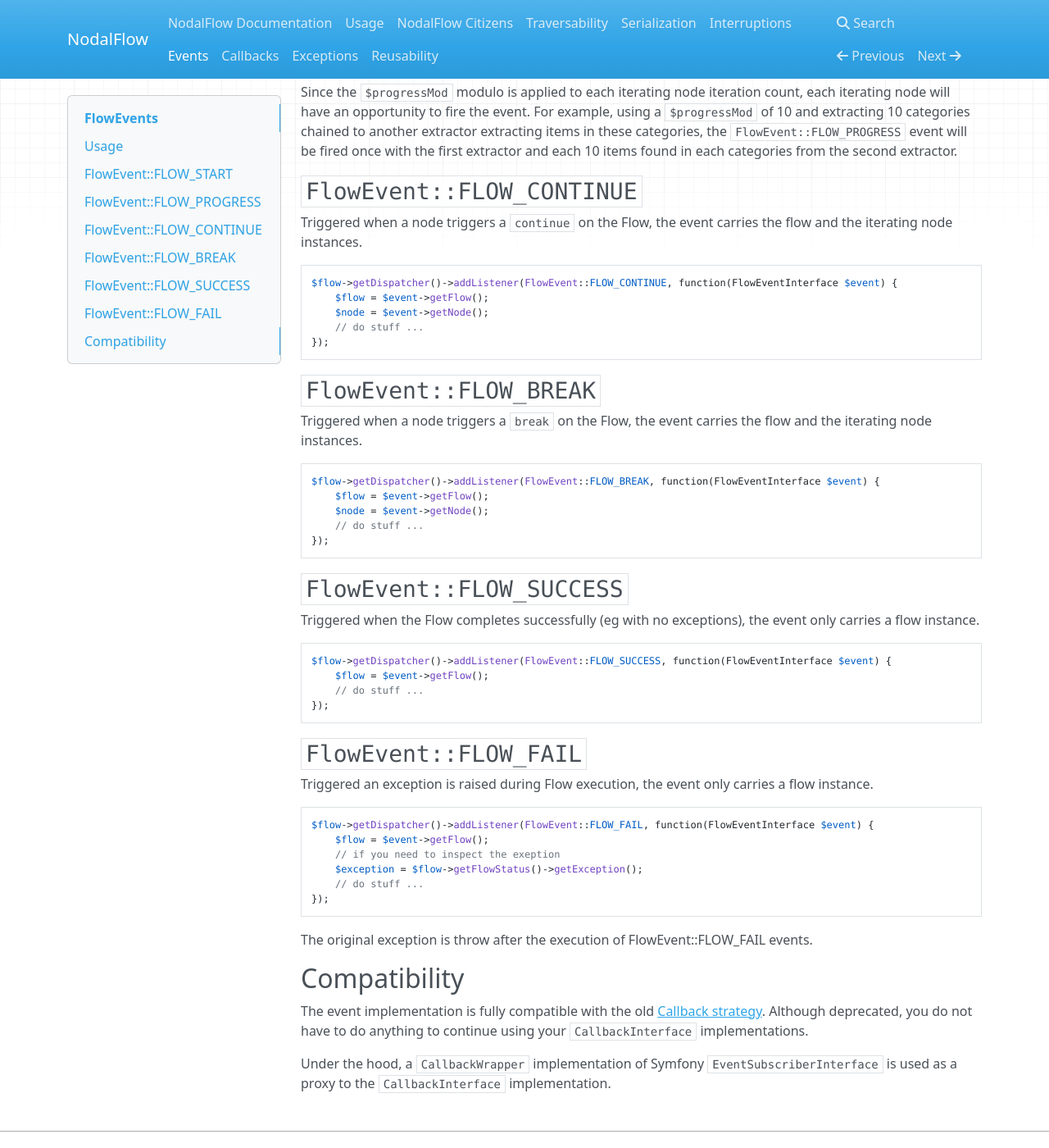
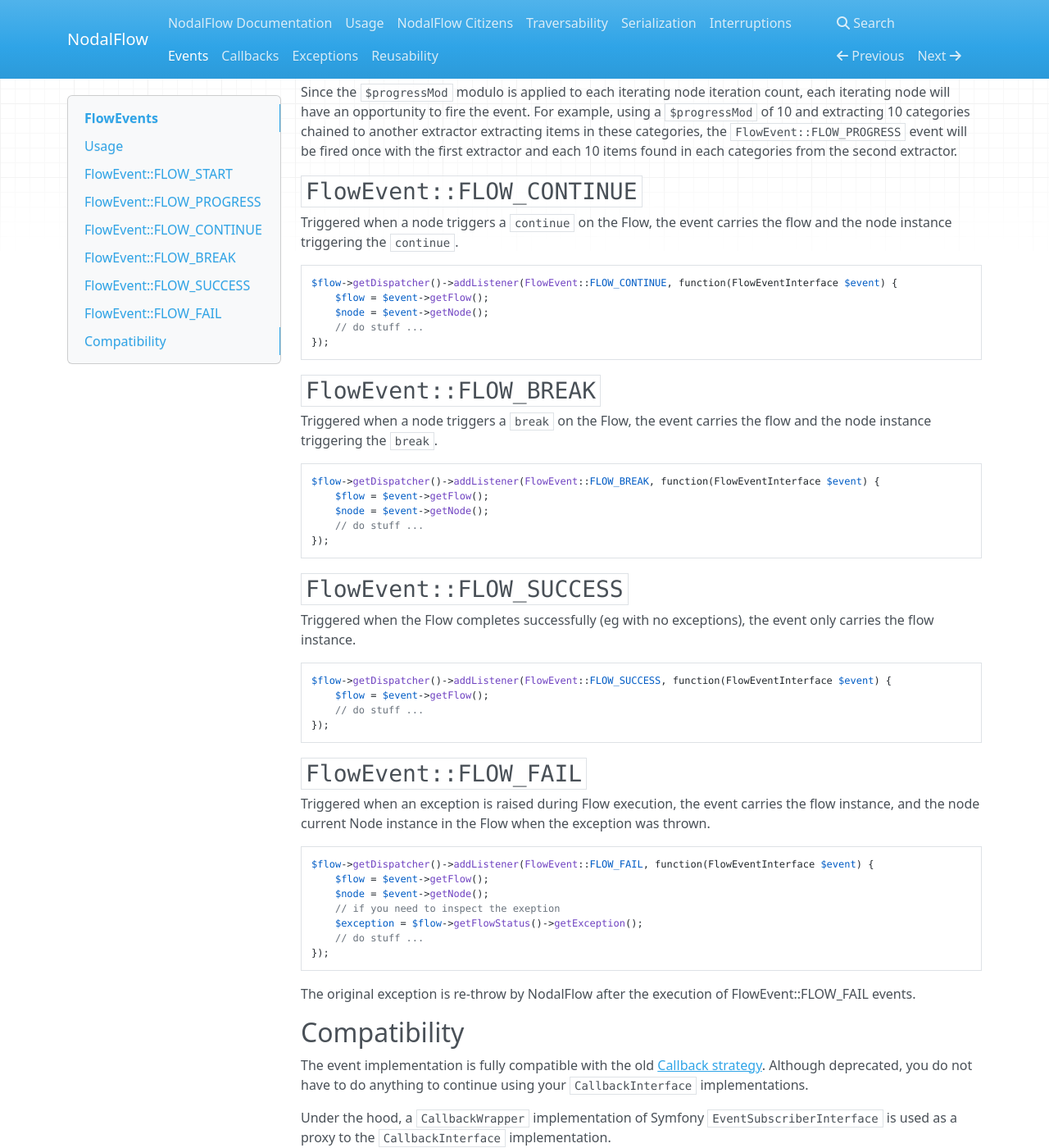
Before and after one commit to fab2s/NodalFlow, an MkDocs documentation site: the page built from docs/events.md, in a window 1280 px wide and 1400 px high, scrolled down 1732 px. Shown: the whole window at 82% size. Built offline with MkDocs 1.6.1, drawn with Linux system fonts in a browser that asks for light colours; nearby versions of some CDN libraries; old or Windows-style settings are respelled for this version of MkDocs; some of the changed text lies outside the part shown.

Commit message:
rewording

````diff
--- a/docs/events.md
+++ b/docs/events.md
@@ -47,7 +47,7 @@ If you need more granularity, you will need to register events in each Flow you
 
 ## `FlowEvent::FLOW_START`
 
-Triggered when the Flow starts, the event only carries a flow instance.
+Triggered when the Flow starts, the event only carries the flow instance.
 
 ```php
 $flow->getDispatcher()->addListener(FlowEvent::FLOW_START, function(FlowEventInterface $event) {
@@ -82,7 +82,7 @@ For example, using a `$progressMod` of 10 and extracting 10 categories chained t
 
 ## `FlowEvent::FLOW_CONTINUE`
 
-Triggered when a node triggers a `continue` on the Flow, the event carries the flow and the iterating node instances.
+Triggered when a node triggers a `continue` on the Flow, the event carries the flow and the node instance triggering the `continue`.
 
 ```php
 $flow->getDispatcher()->addListener(FlowEvent::FLOW_CONTINUE, function(FlowEventInterface $event) {
@@ -94,7 +94,7 @@ $flow->getDispatcher()->addListener(FlowEvent::FLOW_CONTINUE, function(FlowEvent
 
 ## `FlowEvent::FLOW_BREAK`
 
-Triggered when a node triggers a `break` on the Flow, the event carries the flow and the iterating node instances.
+Triggered when a node triggers a `break` on the Flow, the event carries the flow and the node instance triggering the `break`.
 
 ```php
 $flow->getDispatcher()->addListener(FlowEvent::FLOW_BREAK, function(FlowEventInterface $event) {
@@ -106,7 +106,7 @@ $flow->getDispatcher()->addListener(FlowEvent::FLOW_BREAK, function(FlowEventInt
 
 ## `FlowEvent::FLOW_SUCCESS`
 
-Triggered when the Flow completes successfully (eg with no exceptions), the event only carries a flow instance.
+Triggered when the Flow completes successfully (eg with no exceptions), the event only carries the flow instance.
 
 ```php
 $flow->getDispatcher()->addListener(FlowEvent::FLOW_SUCCESS, function(FlowEventInterface $event) {
@@ -117,18 +117,19 @@ $flow->getDispatcher()->addListener(FlowEvent::FLOW_SUCCESS, function(FlowEventI
 
 ## `FlowEvent::FLOW_FAIL`
 
-Triggered an exception is raised during Flow execution, the event only carries a flow instance.
+Triggered when an exception is raised during Flow execution, the event carries the flow instance, and the node current Node instance in the Flow when the exception was thrown.
 
 ```php
 $flow->getDispatcher()->addListener(FlowEvent::FLOW_FAIL, function(FlowEventInterface $event) {
     $flow = $event->getFlow();
+    $node = $event->getNode();
     // if you need to inspect the exeption
     $exception = $flow->getFlowStatus()->getException();
     // do stuff ...
 });
 ```
 
-The original exception is throw after the execution of FlowEvent::FLOW_FAIL events.
+The original exception is re-throw by NodalFlow after the execution of FlowEvent::FLOW_FAIL events.
 
 ## Compatibility
 
````
Also changed, not shown: docs/exceptions.md (+2 -2 lines).
